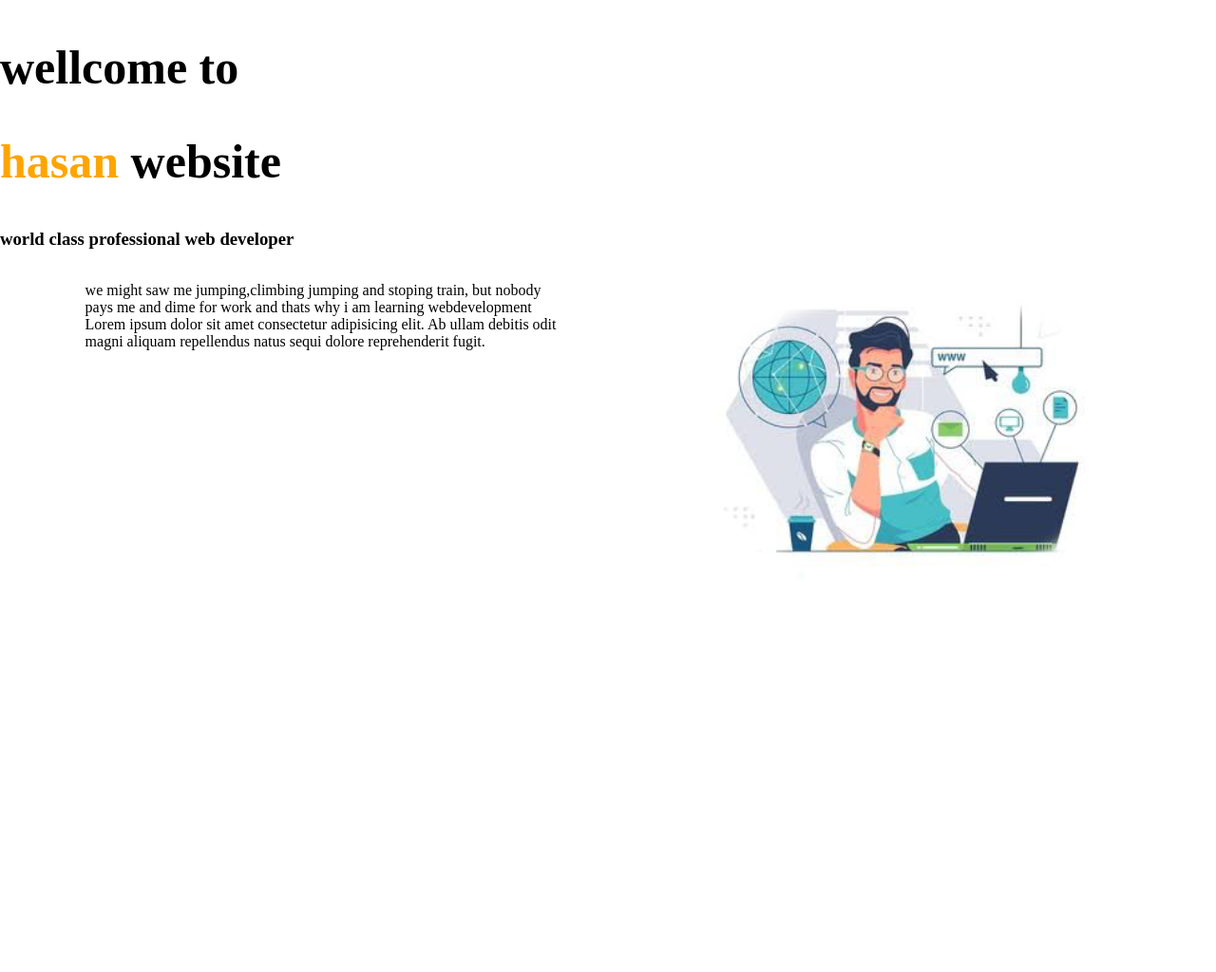
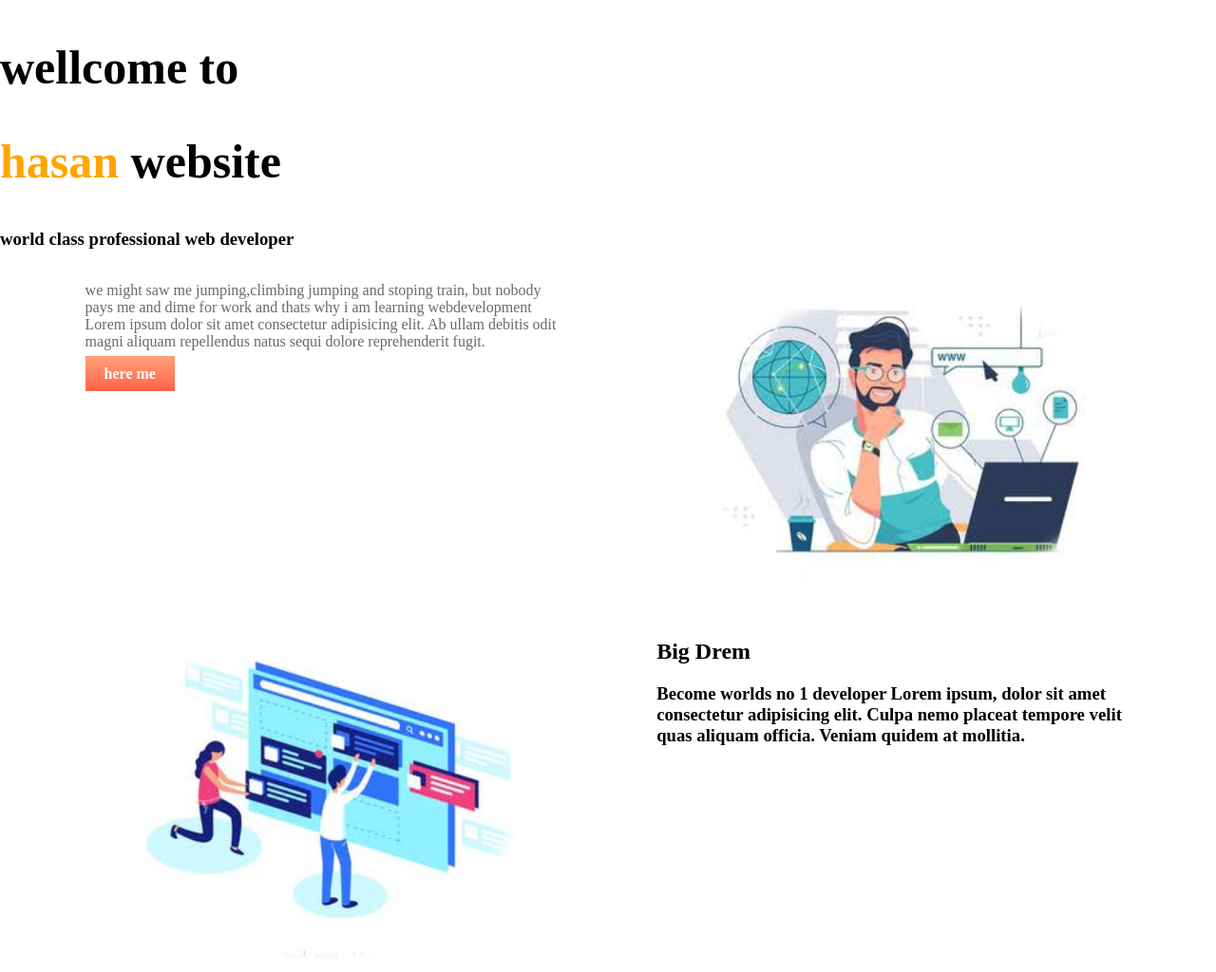
Before and after one commit to hasansaik81/new-portfolio, a plain HTML site: page index.html in a window 1280 px wide. Shown: the whole page at 95% size. Before the commit the page ends 800 px from the top, so only its background shows below. Drawn offline with Linux system fonts and the light colour scheme.

```diff
--- a/index.html
+++ b/index.html
@@ -17,9 +17,19 @@
         <div class="half-width">
             <p>we might saw me jumping,climbing jumping and stoping train, but nobody pays me and dime for work and thats why i am learning webdevelopment Lorem ipsum dolor sit amet consectetur adipisicing elit. Ab ullam debitis odit magni aliquam repellendus
                 natus sequi dolore reprehenderit fugit.</p>
+            <a class="link-button" target="_blank" href="http www.company/progrminghero.com">here me</a>
         </div>
         <div class="half-width">
             <img src="pic/images (41).png" alt="logo">
+        </div>
+    </section>
+    <section class="dream-area">
+        <div class="half-width">
+            <img src="pic/images (34).png" alt="logo">
+        </div>
+        <div class="half-width">
+            <h2>Big Drem</h2>
+            <h3>Become worlds no 1 developer Lorem ipsum, dolor sit amet consectetur adipisicing elit. Culpa nemo placeat tempore velit quas aliquam officia. Veniam quidem at mollitia.</h3>
         </div>
     </section>
 
--- a/style.css
+++ b/style.css
@@ -4,6 +4,10 @@ body {
 
 h1 {
     font-size: 50px;
+}
+
+p {
+    color: dimgray;
 }
 
 .name-highlight {
@@ -29,3 +33,12 @@ h1 {
 section {
     heitht: 500px
 }
+
+.link-button {
+    text-decoration: none;
+    background-image: linear-gradient(lightSalmon, tomato);
+    padding: 10px 20px;
+    bordr-radius: 5px;
+    color: white;
+    font-weight: 700;
+}
```
